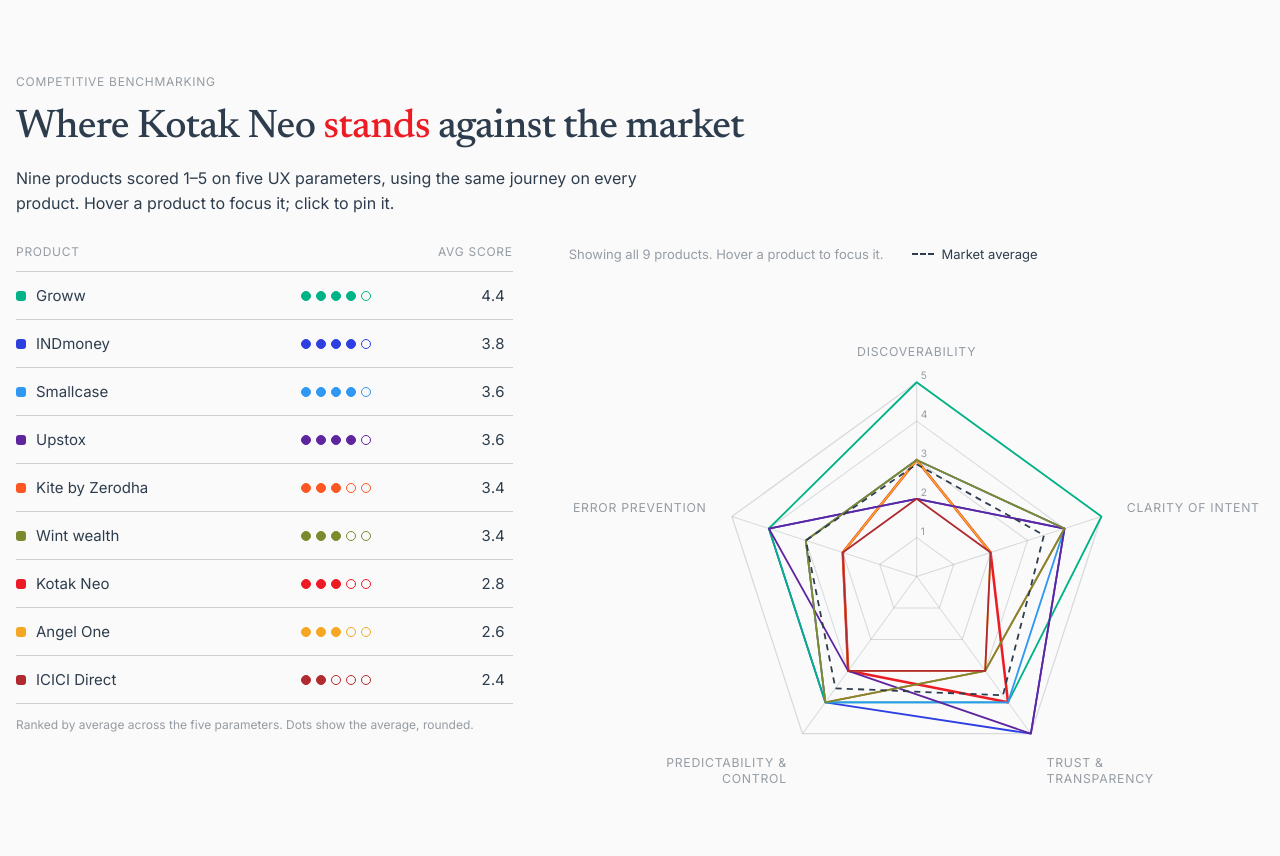
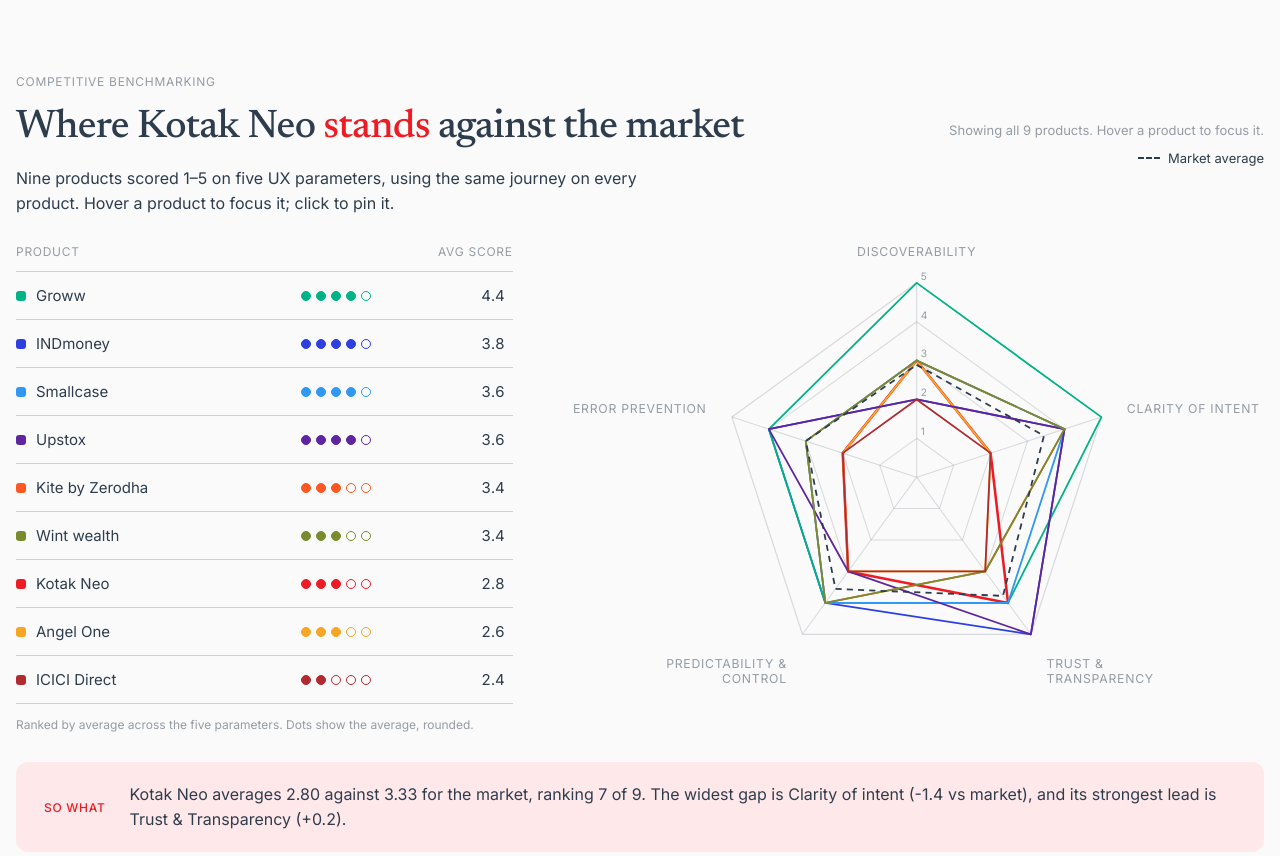
Before and after one commit to dmrunal08-hue/Competitive-Benchmark-Interactive-Kotak, a plain HTML site: page index.html in a window 1280 px wide. Shown: the top 856 px of the page. Drawn offline with Linux system fonts and the light colour scheme.

Commit message:
Move legend to header, align chart top with table, add product hover label
Co-Authored-By: Claude Sonnet 5.5 <noreply@anthropic.com>

```diff
--- a/index.html
+++ b/index.html
@@ -31,7 +31,8 @@ body{background:var(--bg);color:var(--ink);font-family:var(--sans);margin:0}
 h1{font-family:var(--serif);font-weight:500;font-size:clamp(30px,3.4vw,40px);line-height:1.18;letter-spacing:-.02em;margin:0;text-wrap:balance}
 h1 em{font-style:normal;color:var(--accent)}
 .sub{font-size:16px;line-height:25px;max-width:62ch;margin:0}
-.head{display:flex;flex-direction:column;gap:14px}
+.head{display:flex;flex-direction:column;gap:14px;min-width:0}
+.headrow{display:flex;justify-content:space-between;align-items:center;gap:16px 40px;flex-wrap:wrap}
 .main{display:grid;grid-template-columns:minmax(0,5fr) minmax(0,7fr);gap:56px;align-items:start}
 @media (max-width:900px){.main{grid-template-columns:minmax(0,1fr);gap:28px}}
 
@@ -57,7 +58,8 @@ h1 em{font-style:normal;color:var(--accent)}
 
 /* chart */
 .chartbox{display:flex;flex-direction:column;gap:16px;min-width:0}
-.legend{display:flex;flex-wrap:wrap;gap:8px 28px;font-size:13px;line-height:20px}
+.legend{display:flex;flex-direction:column;align-items:flex-end;gap:8px;font-size:13px;line-height:20px;text-align:right;max-width:340px}
+@media (max-width:900px){.legend{align-items:flex-start;text-align:left;max-width:none}}
 .lg{display:flex;align-items:center;gap:8px}
 .sw{width:22px;height:0;border-top:2px solid var(--other);flex:none}
 .sw.sel{border-color:var(--c);border-top-width:3px}
@@ -91,10 +93,13 @@ td.n{text-align:center}
 </head>
 <body>
 <div class="slide"><div class="wrap">
+  <div class="headrow">
   <div class="head">
     <div class="eyebrow">Competitive benchmarking</div>
     <h1>Where Kotak Neo <em>stands</em> against the market</h1>
     <p class="sub">Nine products scored 1–5 on five UX parameters, using the same journey on every product. Hover a product to focus it; click to pin it.</p>
+  </div>
+  <div class="legend" id="legend"></div>
   </div>
 
   <div class="main">
@@ -104,8 +109,7 @@ td.n{text-align:center}
       <div class="scale">Ranked by average across the five parameters. Dots show the average, rounded.</div>
     </div>
     <div class="chartbox">
-      <div class="legend" id="legend"></div>
-      <svg id="radar" viewBox="0 0 680 560" role="img" aria-labelledby="rtitle rdesc"></svg>
+      <svg id="radar" viewBox="0 62 680 442" role="img" aria-labelledby="rtitle rdesc"></svg>
     </div>
   </div>
 
@@ -169,7 +173,11 @@ function build(){
   hitLayer=el("g",{},svg);
   DATA.forEach(([n,v])=>{
     const h=el("polygon",{points:poly(v),fill:"none",stroke:"transparent","stroke-width":14,"stroke-linejoin":"round","pointer-events":"stroke",style:"cursor:pointer"},hitLayer);
-    h.addEventListener("mouseenter",()=>setHov(n));h.addEventListener("mouseleave",()=>setHov(null));
+    const same=DATA.filter(d=>d[0]!==n&&d[1].join()===v.join()).map(d=>d[0]);
+    const label=n+(same.length?" (same scores as "+same.join(", ")+")":"");
+    h.addEventListener("mouseenter",e=>{setHov(n);showTip(e,label)});
+    h.addEventListener("mousemove",e=>showTip(e,label));
+    h.addEventListener("mouseleave",()=>{setHov(null);hideTip()});
     h.addEventListener("click",()=>{pin=pin===n?null:n;update()});
   });
 }
```
